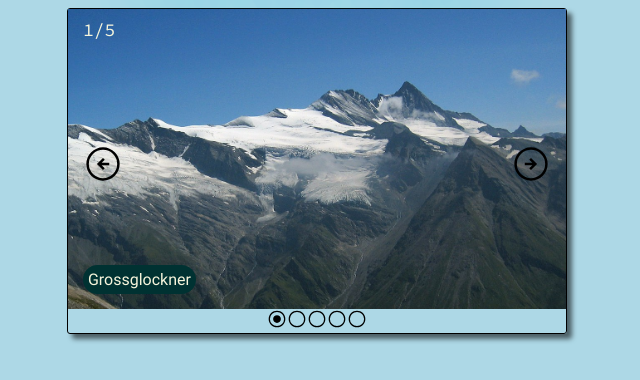
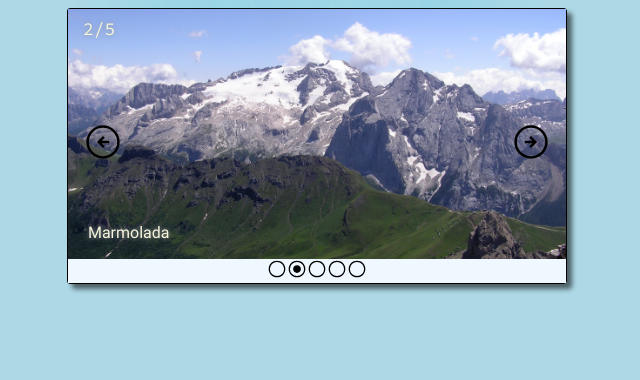
Before and after one commit to Strukturavaltas-03-Frontend-2022/js3-projekt-slider-tamaslud, a website with bundled scripts: page index.html in a window 1280 px wide. Shown: the part 50-430 px from the top of the page, without its empty margins (323-963 px from the left). Built offline with nearby package versions, Linux system fonts and the light colour scheme.

Commit message:
slider height, timer

```diff
--- a/css/style.css
+++ b/css/style.css
@@ -54,16 +54,16 @@ img{
     left: 3%;
     font-size: 18px;
     font-family: Sourcecode, monospace;
+    text-shadow: 0px 0px 5px rgba(150, 150, 150, 1);
 }
 .imageDescription {
-    background-color: rgba(0,50,50,10);
     padding: 1%;
     position: absolute;
     bottom: 5%;
     left: 3%;
     font-size: 1em;
     text-align: center;
-    border-radius: 1em;
+    text-shadow: 0px 0px 5px rgba(150, 150, 150, 1);
 }
 
 .arrowLeft {
@@ -85,6 +85,7 @@ img{
     width: 40px;
 }
 .buttonBox{
+    background-color: aliceblue;
     font-family: Sourcecode, monospace;
     text-align: center;
 }
--- a/js/main.js
+++ b/js/main.js
@@ -2,6 +2,10 @@ import gallery from './images.js';
 
 const imagesTotal = gallery.length;
 let actualImageIndex = 0;
+const slidingTime = 4000; //milliseconds
+const sliderHeight = '250px'; // set height of slider box
+document.querySelector('.imageBox').style.height = sliderHeight;
+
 
 const imageCounter = document.querySelector('.imageCounter');
 const focusedImage = document.querySelector('.focusedImage');
@@ -25,12 +29,12 @@ const addBtnListeners = () => {
             setActualImageIndex(index);
         })
     }
-}
+};
 
 const setActualImageIndex = (index) => {
     actualImageIndex = index;
     displayContent(actualImageIndex);
-}
+};
 
 const btnBoxCreation = () => {
     btnBoxActual = '';
@@ -44,8 +48,6 @@ const btnBoxCreation = () => {
     buttonBox.innerHTML = btnBoxActual;
     addBtnListeners();
 };
-
-
 const displayContent = (actualImageIndex) => {
     actualImageObject = gallery[actualImageIndex];
     focusedImageHTML = `<img src="${actualImageObject.src}" alt="${actualImageObject.alt}">`
@@ -53,18 +55,15 @@ const displayContent = (actualImageIndex) => {
     imageDescription.innerHTML = actualImageObject.alt;
     imageCounter.innerHTML = `${actualImageIndex+1}/${imagesTotal}`;
     btnBoxCreation();
-}
-
-
+};
 const nextImage = () => {
     actualImageIndex === (imagesTotal - 1) ? actualImageIndex = 0 : actualImageIndex ++;
     displayContent(actualImageIndex)
-
-}
+ };
 const previousImage = () => {
     actualImageIndex === (0) ? actualImageIndex = (imagesTotal-1) : actualImageIndex --;
     displayContent(actualImageIndex)
-
-}
+};
 
 displayContent(actualImageIndex);
+setInterval(nextImage, slidingTime);
```
